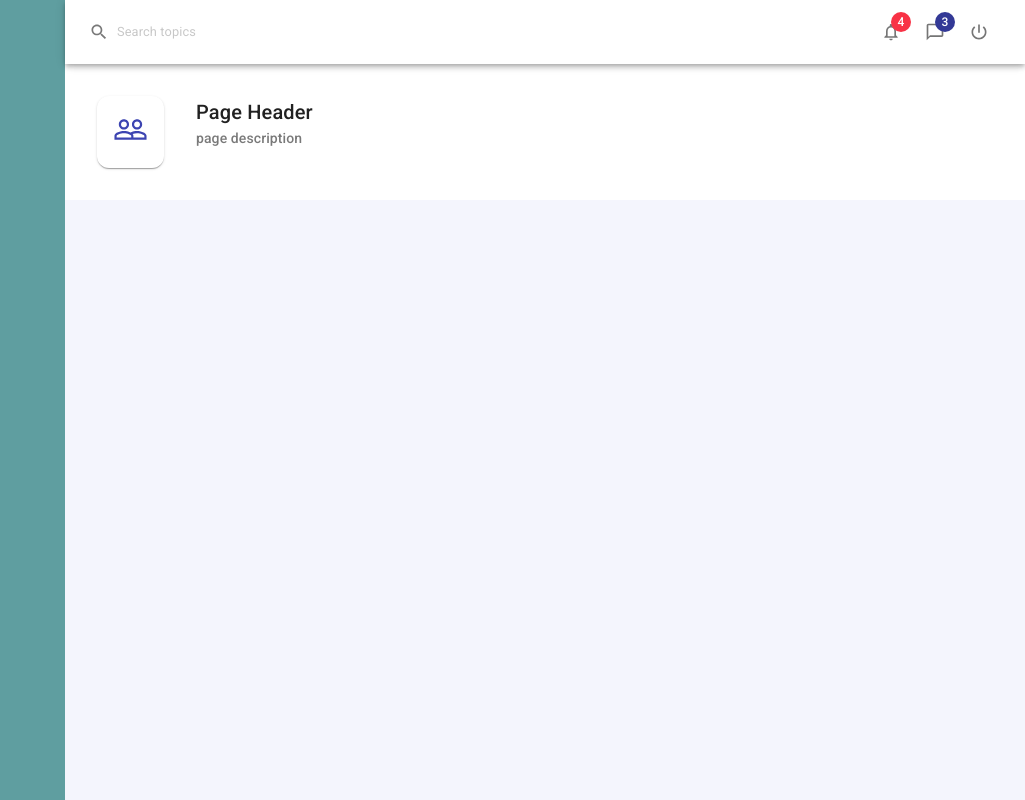
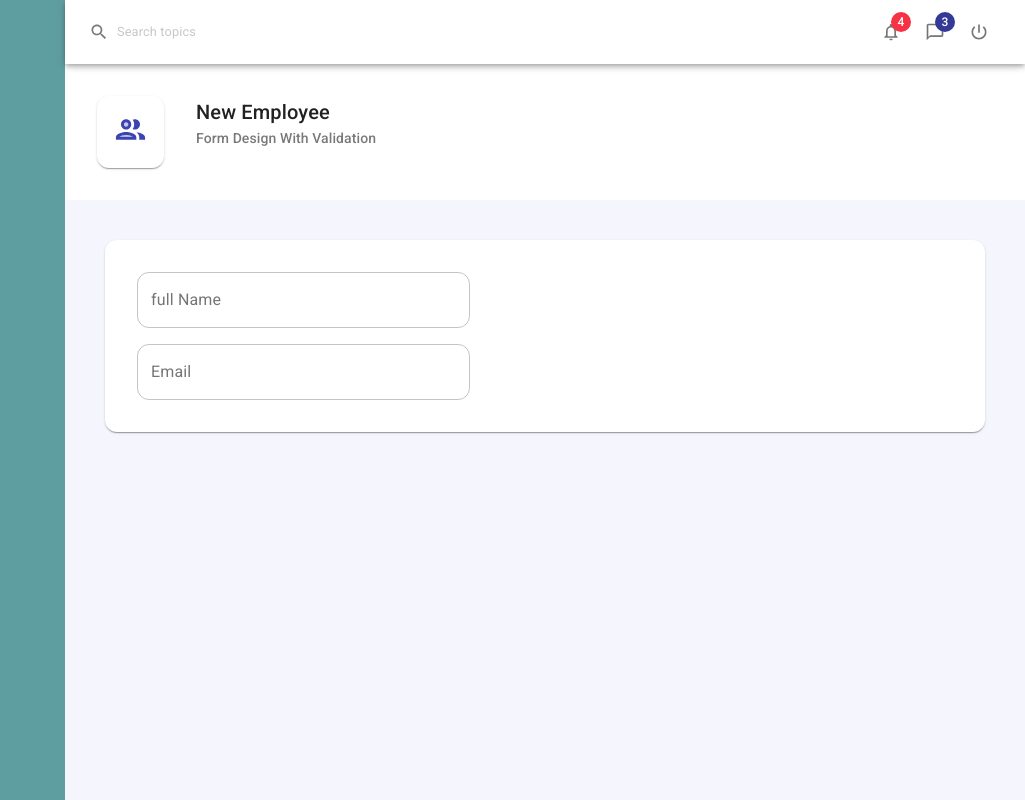
Before and after one commit to anisiqbal/React-Material-UI-Tutorial, a React (Create React App) app in the folder practice/: page / in a window 1280 px wide. Shown: the whole page, without its empty margins (255-1280 px from the left). Built offline with nearby package versions, Linux system fonts and the light colour scheme.

Commit message:
worked on Employee.js , EmployeeForm.js, onchange function use

```diff
--- a/practice/src/App.js
+++ b/practice/src/App.js
@@ -3,8 +3,8 @@
 import SideMenu from '../src/Components/SideMenu'
 import { createMuiTheme, CssBaseline, makeStyles, ThemeProvider } from '@material-ui/core';
 import Header from './Components/Header';
-import PageHeader from './Components/PageHeader';
-import PeopleOutlineIcon from '@material-ui/icons/PeopleOutline';
+import Employees from './Pages/Employees/Employees';
+
 
 
 const theme = createMuiTheme({
@@ -57,17 +57,11 @@
       <SideMenu/>
       <div className={classes.appMain}>
       <Header/>
-      <PageHeader
-        title="Page Header"
-        subtitle="page description"
-        icon={<PeopleOutlineIcon fontSize="large"/>}
 
-      />
+      <Employees/>
       </div>
       <CssBaseline/>
-
-
-    </ThemeProvider>
+      </ThemeProvider>
   );
 }
 
--- /dev/null
+++ b/practice/src/Pages/Employees/EmployeeForm.js
@@ -0,0 +1,67 @@
+import { Grid, makeStyles , } from "@material-ui/core";
+import React, { useState, useEffect } from "react";
+import { TextField } from "@material-ui/core";
+
+
+
+
+const useStyles = makeStyles(theme =>({
+    root:{
+        '& .MuiFormControl-root': {
+        width: '80%',
+        margin: theme.spacing(1)
+        }
+    }
+}))
+
+const initialFValues = {
+    id:0,
+    fullName:'',
+    email:'',
+    mobile:'',
+    city:'',
+    gender:'male',
+    departmendId:'',
+    hireDate:new Date(),
+    isPermanent:false,
+}
+
+function EmployeeForm() {
+
+    const [values, setValues] = useState(initialFValues);
+    const classes = useStyles();
+
+    const handleInputChange = e =>{
+        const {name, value} = e.target
+        setValues({
+            ...values,
+            [name]:value
+        })
+    }
+
+    return (
+        <form className={classes.root}>
+            <Grid container>
+                <Grid item xs={6}>
+                    <TextField
+                        variant="outlined"
+                        label="full Name"
+                        name="fullName"
+                        value={values.fullName}
+                        onChange={handleInputChange}
+                    />
+                     <TextField
+                        variant="outlined"
+                        label="Email"
+                        name="email"
+                        value={values.email}
+                        onChange={handleInputChange}
+                    />
+                </Grid>
+                <Grid item xs={6}></Grid>
+            </Grid>
+        </form>
+    )
+}
+
+export default EmployeeForm;
--- /dev/null
+++ b/practice/src/Pages/Employees/Employees.js
@@ -0,0 +1,34 @@
+import React from "react";
+import PageHeader from "../../Components/PageHeader";
+import EmployeeForm from "./EmployeeForm";
+import PeopleOutlineTwoToneIcon from '@material-ui/icons/PeopleOutlineTwoTone';
+import { makeStyles, Paper } from "@material-ui/core";
+
+const useStyles = makeStyles( theme =>({
+    pageContent:{
+        margin:theme.spacing(5),
+        padding: theme.spacing(3)
+    }
+}))
+
+function Employees(){
+
+    const classes = useStyles();
+
+
+    return(
+        <>
+        <PageHeader
+         title ="New Employee"
+         subtitle ="Form Design With Validation"
+         icon={<PeopleOutlineTwoToneIcon fontSize="large"/>}
+        />
+        <Paper className={classes.pageContent}>
+         <EmployeeForm/>
+        </Paper>
+
+       </>
+    )
+}
+
+export default Employees;
```
